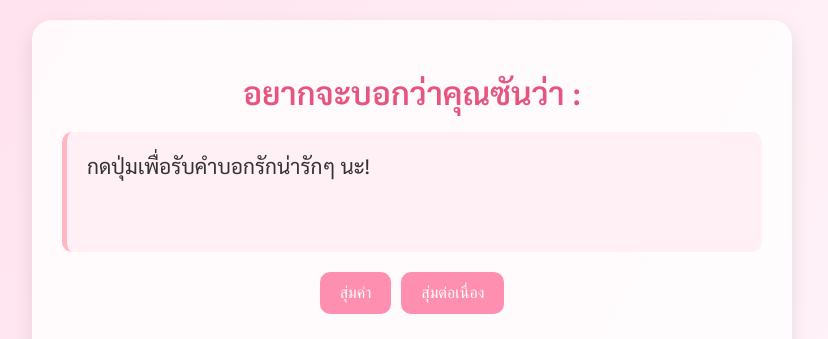
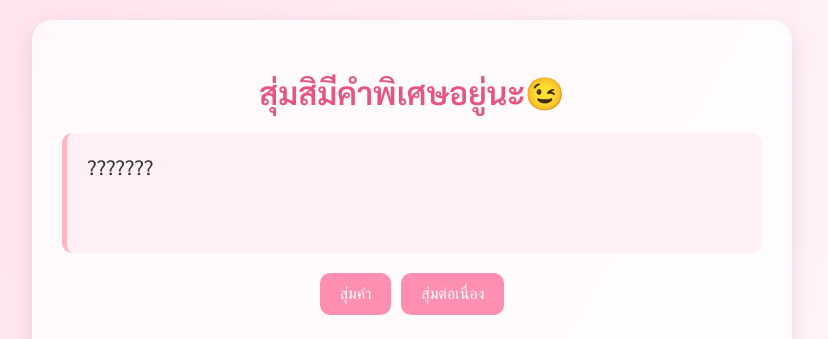
Before and after one commit to Notisyyy/Notisyyy.github.io, a plain HTML site: page index.html in a window 1280 px wide. Shown: the top 339 px of the page, without its empty margins (228-1056 px from the left). Drawn offline with Linux system fonts and the light colour scheme.

Commit message:
Update index.html

```diff
--- a/index.html
+++ b/index.html
@@ -85,8 +85,8 @@
 </head>
 <body>
   <div class="container">
-    <h1>อยากจะบอกว่าคุณซันว่า :</h1>
-    <div id="loveDisplay" class="love-display">กดปุ่มเพื่อรับคำบอกรักน่ารักๆ นะ!</div>
+    <h1>สุ่มสิมีคำพิเศษอยู่นะ😉</h1>
+    <div id="loveDisplay" class="love-display">???????</div>
     <div class="buttons">
       <button onclick="showRandomLove()">สุ่มคำ</button>
       <button onclick="toggleAuto()">สุ่มต่อเนื่อง</button>
```
